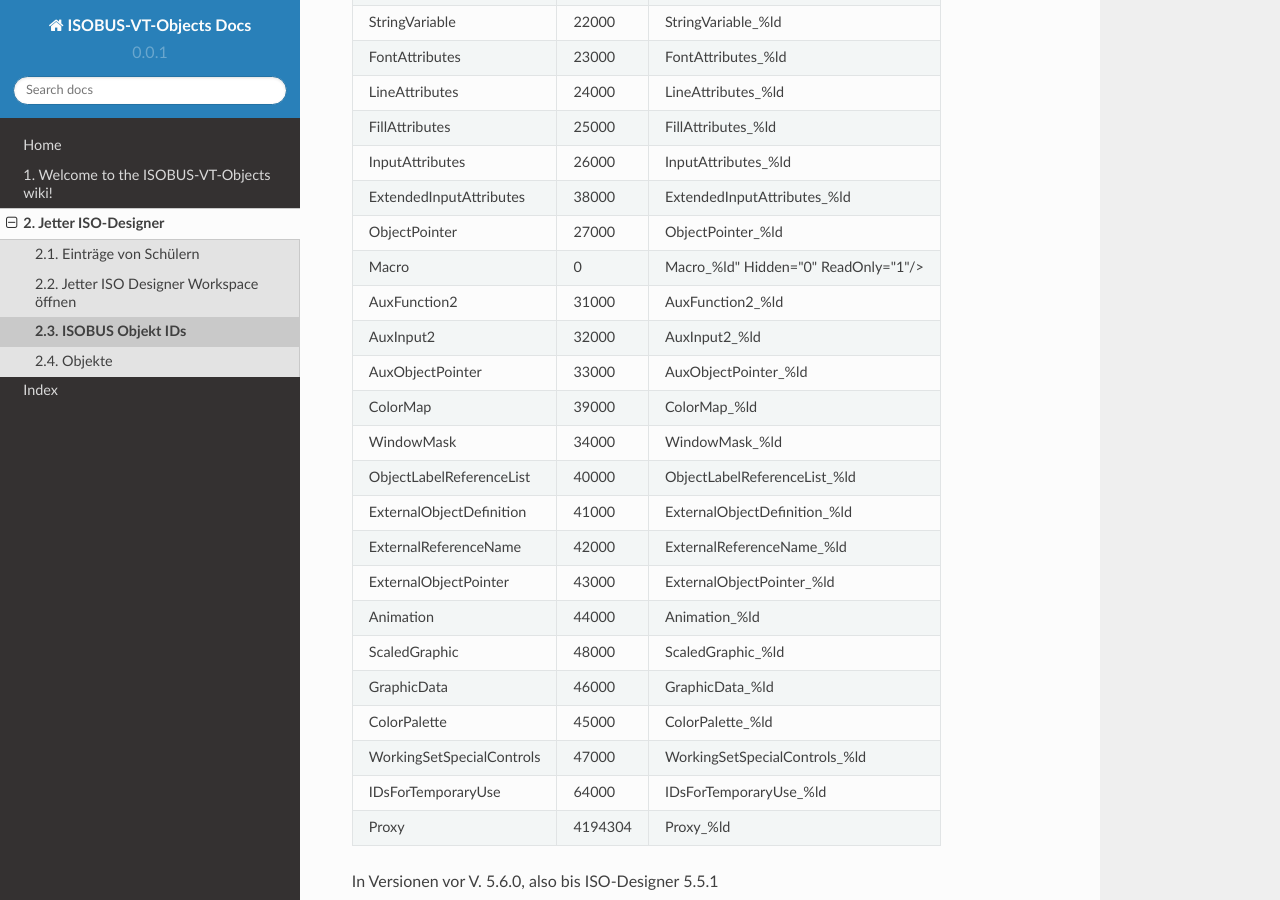
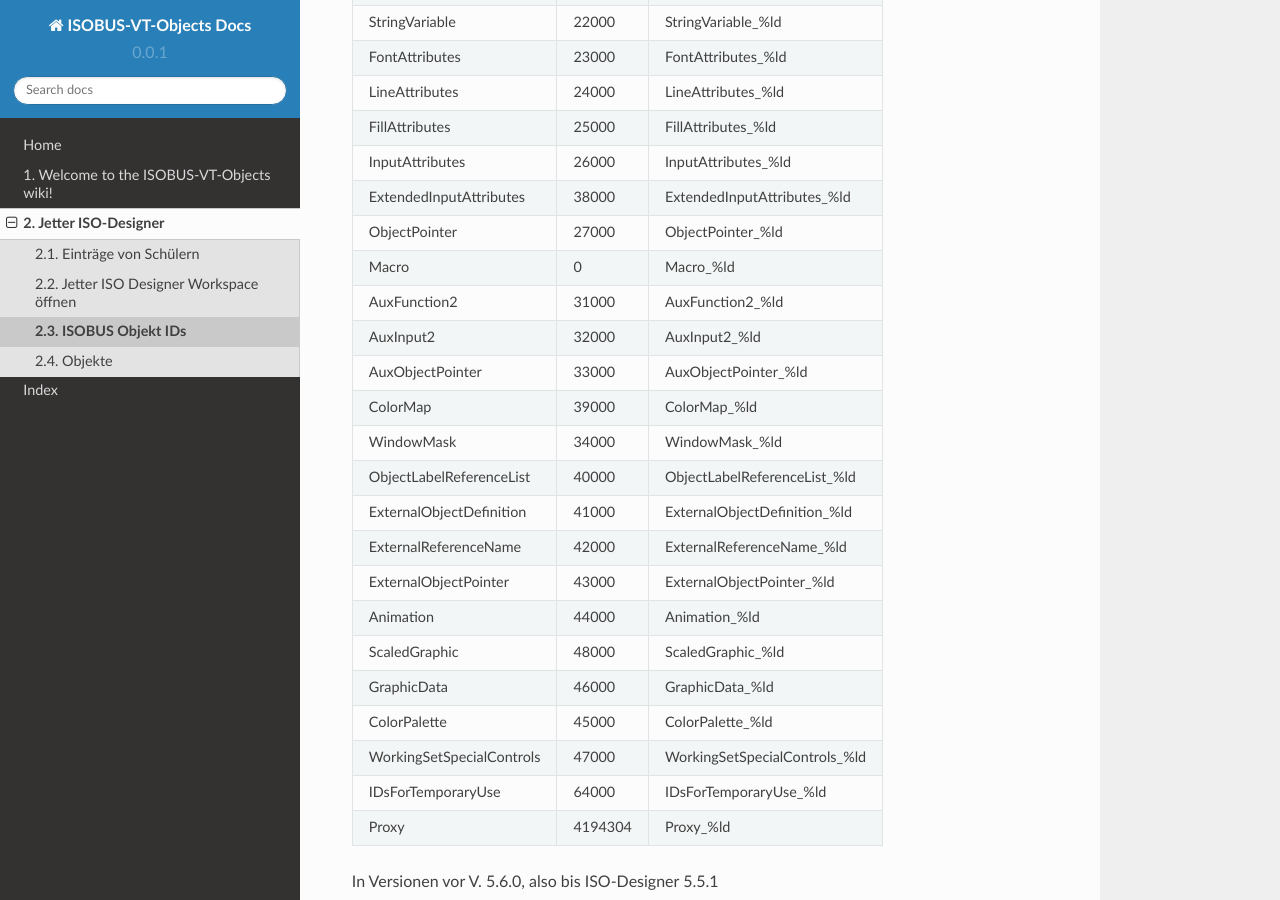
Before and after one commit to Meisterschulen-am-Ostbahnhof-Munchen/ISOBUS-VT-Objects-docs, a Sphinx documentation site: the page built from docs/ISOBUS-Objekt-IDs.md, in a window 1280 px wide and 900 px high, scrolled down 1113 px. Built offline with Sphinx 7.4.7 and the Read the Docs theme 2.0.0, drawn with Linux system fonts in a browser that asks for light colours.

Commit message:
Create ISOBUS-Objekt-IDs.md

```diff
--- a/docs/ISOBUS-Objekt-IDs.md
+++ b/docs/ISOBUS-Objekt-IDs.md
@@ -36,7 +36,7 @@ Stand Jetter ISO-Designer 5.6.1
 | InputAttributes | 26000 | InputAttributes\_%ld |
 | ExtendedInputAttributes | 38000 | ExtendedInputAttributes\_%ld |
 | ObjectPointer | 27000 | ObjectPointer\_%ld |
-| Macro | 0 | Macro\_%ld" Hidden="0" ReadOnly="1"/> |
+| Macro | 0 | Macro\_%ld |
 | AuxFunction2 | 31000 | AuxFunction2\_%ld |
 | AuxInput2 | 32000 | AuxInput2\_%ld |
 | AuxObjectPointer | 33000 | AuxObjectPointer\_%ld |
```
